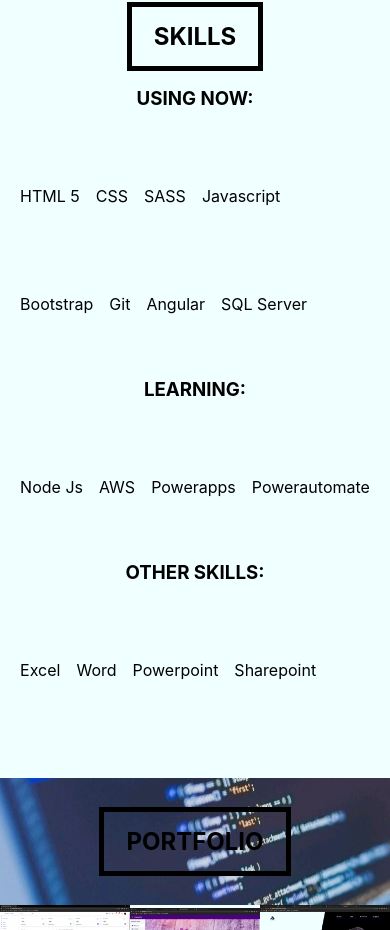
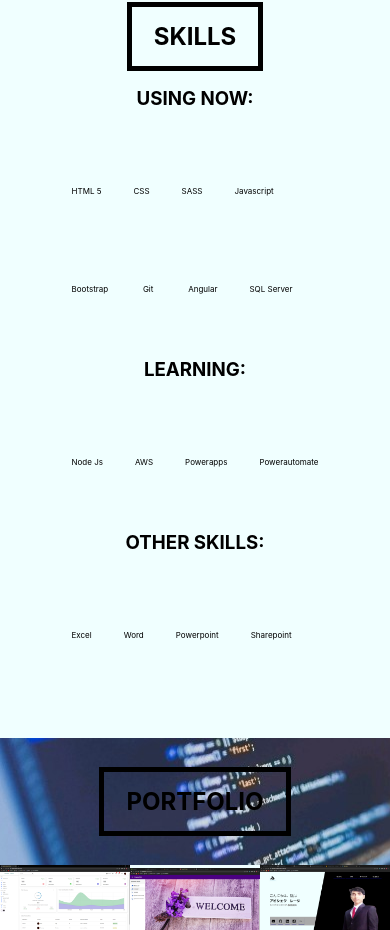
Before and after one commit to abhishekraj11303372/portfolioReact, a React (Create React App) app: page / in a window 390 px wide. Shown: the part 3590-4520 px from the top of the page. Built offline with nearby package versions, Linux system fonts and the light colour scheme.

Commit message:
testing gap

```diff
--- a/src/Components/Skill/Skills.css
+++ b/src/Components/Skill/Skills.css
@@ -52,7 +52,7 @@
     .skill  {
         display: flex;
         flex: 1;
-        column-gap: 1rem;
+        column-gap: 2rem;
     }
 
     .skill-block{
@@ -69,7 +69,7 @@
 
     .skill-label{
         padding: 2rem 0;
-        font-size: 1rem;
+        font-size: 0.5rem;
         text-align: center;
     }
 }
```
